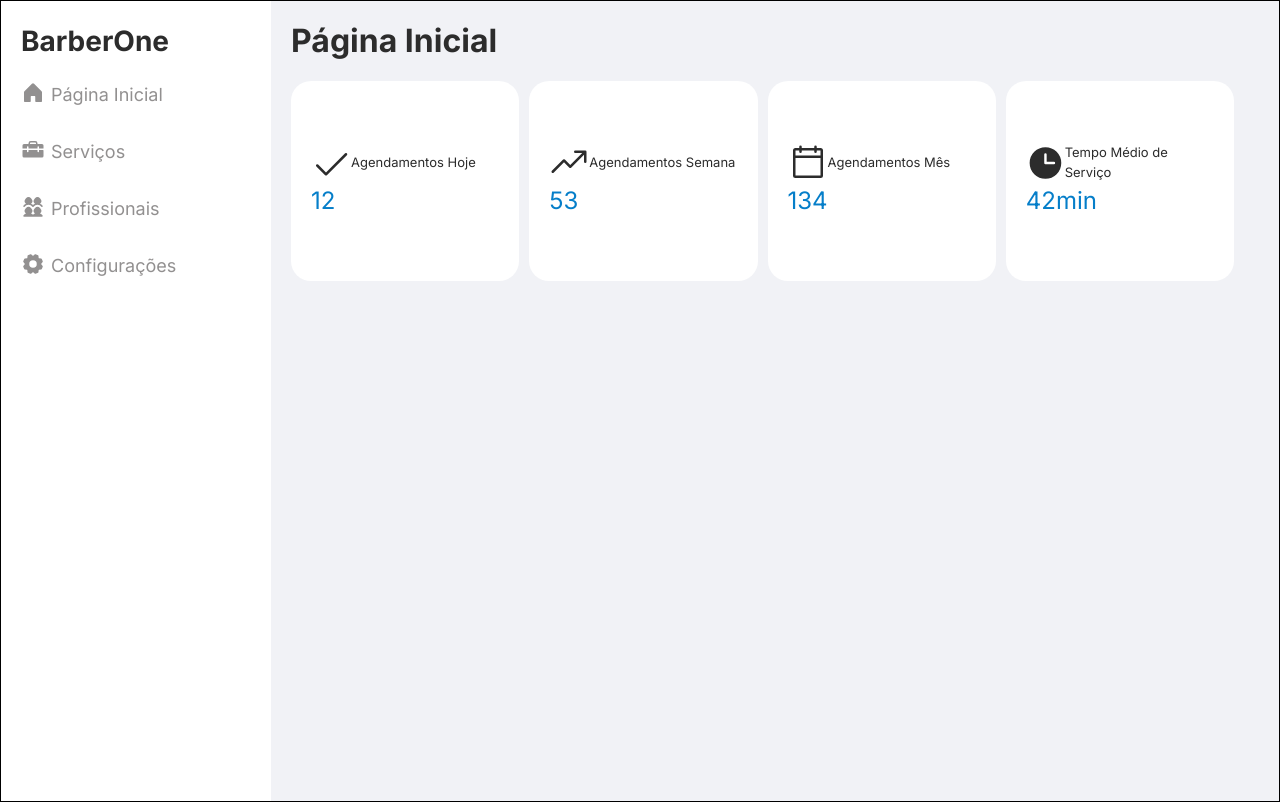
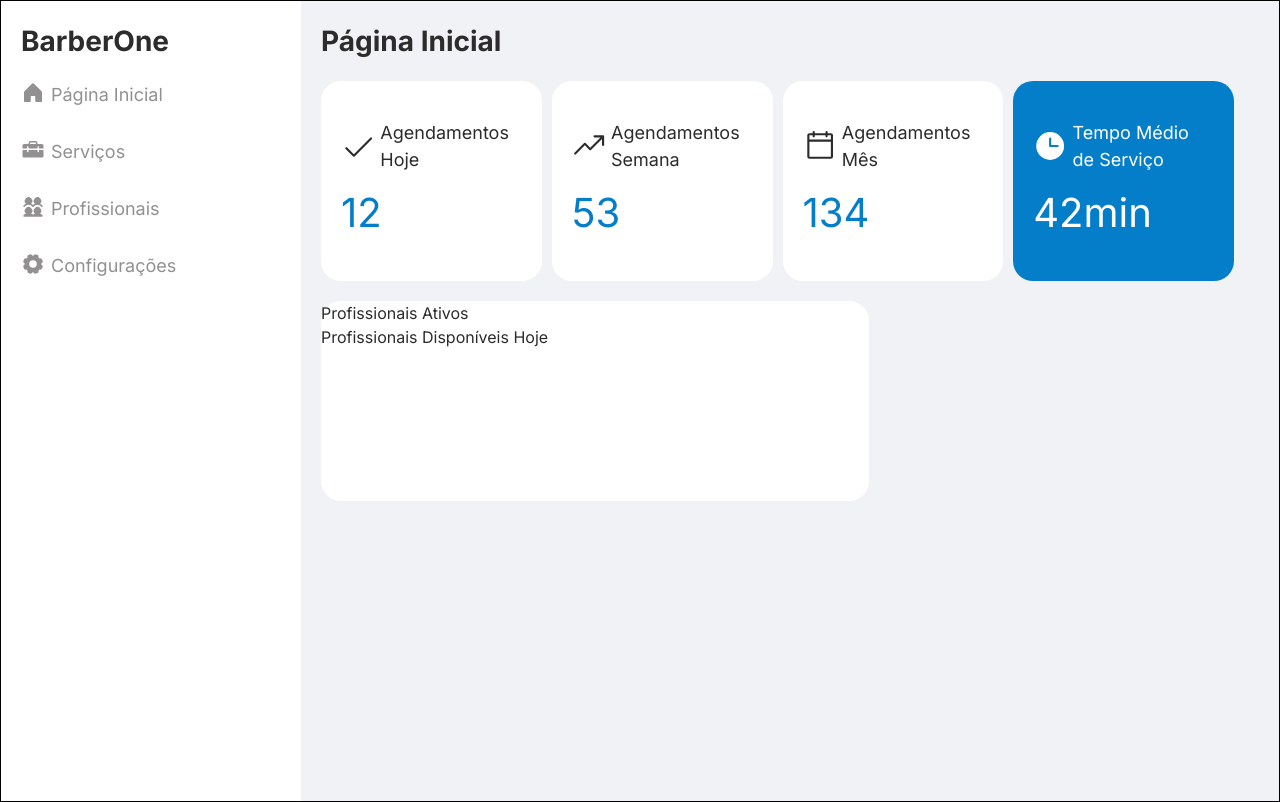
Before and after one commit to JRCavalheiro1/cervantes-agendamento-front, a Next.js app: page / in a window 1280 px wide. Built offline with nearby package versions, Linux system fonts and the light colour scheme.

Commit message:
adicionado algumas configs

```diff
--- a/src/app/(private)/(paginaInicial)/components/InfoCard.tsx
+++ b/src/app/(private)/(paginaInicial)/components/InfoCard.tsx
@@ -4,18 +4,18 @@ type InfoCardProps = {
     icone: React.ReactNode;
     descricao: string;
     total: string;
+    cardAzul?: boolean;
 };
 
-
-export default function InfoCard({icone, descricao, total}: InfoCardProps) {
+export default function InfoCard({icone, descricao, total, cardAzul}: InfoCardProps) {
     return (
-        <div className="flex flex-col justify-center h-[120px] bg-branco-100 rounded-[20px] p-[1.25rem]
-        xl:h-[200px]">
-            <div className="flex items-center">
+        <div className={`flex flex-col justify-center gap-[10px] h-[120px]  rounded-[20px] p-[10px]
+            md:p-[20px] xl:h-[200px] cursor-pointer ${cardAzul ? 'bg-azul-500' : 'bg-branco-100'}`}>
+            <div className="flex items-center gap-[5px]">
                 {icone}
-                <span className="text-texto-card-mb">{descricao}</span>
+                <span className={`text-texto-card-sm md:text-texto-card-lg xl:text-texto-card-xl w-[100px] xl:w-[165px] font-regular ${cardAzul ? 'text-branco-100' : 'text-preto-400'}`}>{descricao}</span>
             </div>
-                <span className="text-titulo-card text-azul-500">{total}</span>
+                <span className={`text-titulo-card-sm md:text-titulo-menu-md xl:text-numero-infoCard-xl text-azul-500 font-regular ${cardAzul ? 'text-branco-100' : 'text-azul-500'}`} >{total}</span>
         </div>
 
     );
--- a/src/app/(private)/(paginaInicial)/components/ListaProfissionaisDashboard.tsx
+++ /dev/null
@@ -1,15 +0,0 @@
-'use client';
-
-export default function ListaProfissionaisDashboard() {
-
-    return (
-        <div className="flex flex-col min-w-[720px] bg-branco-100 rounded-[20px] h-[400px] p-[30px]">
-            <h1 className="text-1">Profissionais Ativos</h1>
-            <h3>Profissionais disponíveis hoje</h3>
-
-            <div>
-
-            </div>
-        </div>
-    )
-}
--- /dev/null
+++ b/src/app/(private)/(paginaInicial)/components/listaProfissionaisAtivos/ListaProfissionaisDashboard.tsx
@@ -0,0 +1,12 @@
+
+export default function ListaProfissionaisDashboard() {
+
+    return (
+        <div className="min-w-[352px] xl:w-[60%] h-[200px] bg-branco-100 rounded-[20px] ">
+            <div>
+                <h1>Profissionais Ativos</h1>
+                <h3>Profissionais Disponíveis Hoje</h3>
+            </div>
+        </div>
+    )
+}
--- a/src/app/(private)/(paginaInicial)/page.tsx
+++ b/src/app/(private)/(paginaInicial)/page.tsx
@@ -1,7 +1,7 @@
 import Header from "@/components/layout/Header";
 import InfoCard from "@/app/(private)/(paginaInicial)/components/InfoCard";
 import { Check, TrendUp, CalendarBlank, Clock } from "@phosphor-icons/react/dist/ssr";
-import ListaProfissionaisDashboard from "@/app/(private)/(paginaInicial)/components/ListaProfissionaisDashboard";
+import ListaProfissionaisDashboard from "@/app/(private)/(paginaInicial)/components/listaProfissionaisAtivos/ListaProfissionaisDashboard";
 
 
 export default function PaginaInicial() {
@@ -9,7 +9,7 @@ export default function PaginaInicial() {
       <div className="">
           <Header titulo="Página Inicial"/>
 
-          <div className="">
+          <div className="grid grid-cols-1 gap-[20px]">
             <div className="grid grid-cols-2 gap-[10px]
              xl:grid-cols-4
             ">
@@ -29,12 +29,14 @@ export default function PaginaInicial() {
                     total="134"
                 />
                 <InfoCard
-                    icone={<Clock size="40" weight="fill"/>}
+                    icone={<Clock size="40" weight="fill" color="#ffffff"/>}
                     descricao="Tempo Médio de Serviço"
                     total="42min"
+                    cardAzul={true}
                 />
             </div>
 
+              <ListaProfissionaisDashboard/>
           </div>
       </div>
   );
--- a/src/app/globals.css
+++ b/src/app/globals.css
@@ -7,17 +7,18 @@
 @theme {
     --font-inter: Inter, sans-serif;
 
-    --text-numero-infoCard: 2.5rem; /* 40px */
-    --text-titulo: 2rem; /* 32px */
-    --text-titulo-menu: 1.75rem; /* 28px */
-    --text-titulo-card: 1.5rem; /* 24px */
+    --text-numero-infoCard-xl: 2.5rem; /* 40px */
+    --text-titulo-lg: 2rem; /* 32px */
+    --text-titulo-menu-md: 1.75rem; /* 28px */
+    --text-titulo-card-sm: 1.5rem; /* 24px */
     --text-titulo-card-2: 1.25rem; /* 20px */
 
-    --text-texto-card: 1.125rem; /* 18px */
+    --text-texto-card-xl: 1.125rem; /* 18px */
     --text-texto-form: 1rem; /* 16px */
-    --text-texto-status: 0.875rem; /* 14px */
-    --text-texto-card-mb: 0.813rem; /* 13px */
-    --text-texto-lista-mb: 0.75rem; /* 12px */
+    --text-texto-card-lg: 0.938rem; /* 15px */
+    --text-texto-status-md: 0.875rem; /* 14px */
+    --text-texto-card-sm: 0.813rem; /* 13px */
+    --text-texto-lista: 0.75rem; /* 12px */
 
     --p-info-card: 1.25rem; /* 20px */;
     --pb-bottom-card: 2rem;
--- a/src/components/layout/Header.tsx
+++ b/src/components/layout/Header.tsx
@@ -8,7 +8,7 @@ type headerProps = {
 export default function Header({titulo}: headerProps) {
     return (
         <header className="h-[80px] flex items-center text-titulo-card-2 font-bold
-        md:text-titulo"
+        md:text-titulo-menu-md"
         >
             <h1>{titulo}</h1>
         </header>
--- a/src/components/layout/NavMenu.tsx
+++ b/src/components/layout/NavMenu.tsx
@@ -57,15 +57,15 @@ export default function NavMenu() {
 
             {modalAberto && <Backdrop onClick={()=> setModalAberto(false)}/>}
 
-            <div className={`top-0 left-0 w-[270px] min-h-screen bg-branco-100 pl-5 pr-5 z-50 transform transition-transform duration-300 erase-in-out
+            <div className={`top-0 left-0 w-[200px] min-h-screen bg-branco-100 pl-5 pr-5 z-50 transform transition-transform duration-300 erase-in-out
             fixed md:static
-            ${modalAberto ? 'translate-x-0' : '-translate-x-full'} md:translate-x-0 md:block`}>
+            ${modalAberto ? 'translate-x-0' : '-translate-x-full'} md:translate-x-0 md:block md:w-[300px]`}>
                 <div className="h-[80px] flex items-center">
-                    <h1 className="text-titulo-menu font-bold">BarberOne</h1>
+                    <h1 className="text-titulo-card-2 font-bold md:text-titulo-menu-md">BarberOne</h1>
                 </div>
 
                 <div>
-                    <ul className="flex flex-col gap-[1.875rem] text-cinza-500 text-texto-card">
+                    <ul className="flex flex-col gap-[1.875rem] text-cinza-500 text-texto-status-md md:text-texto-card-xl">
                         {menuItens.map((item) => {
                             return (
                                 <li key={item.id} className="hover:text-azul-400 transition duration-0.3">
```
